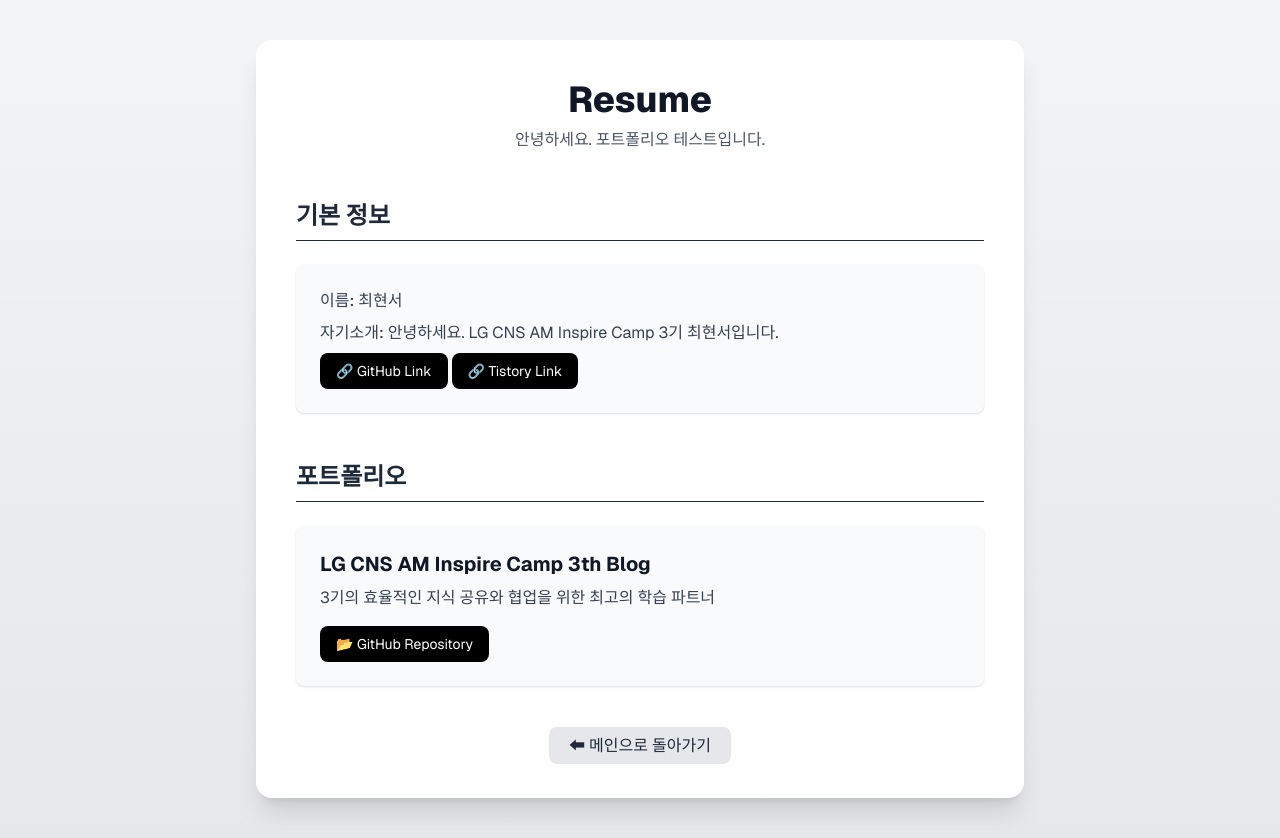
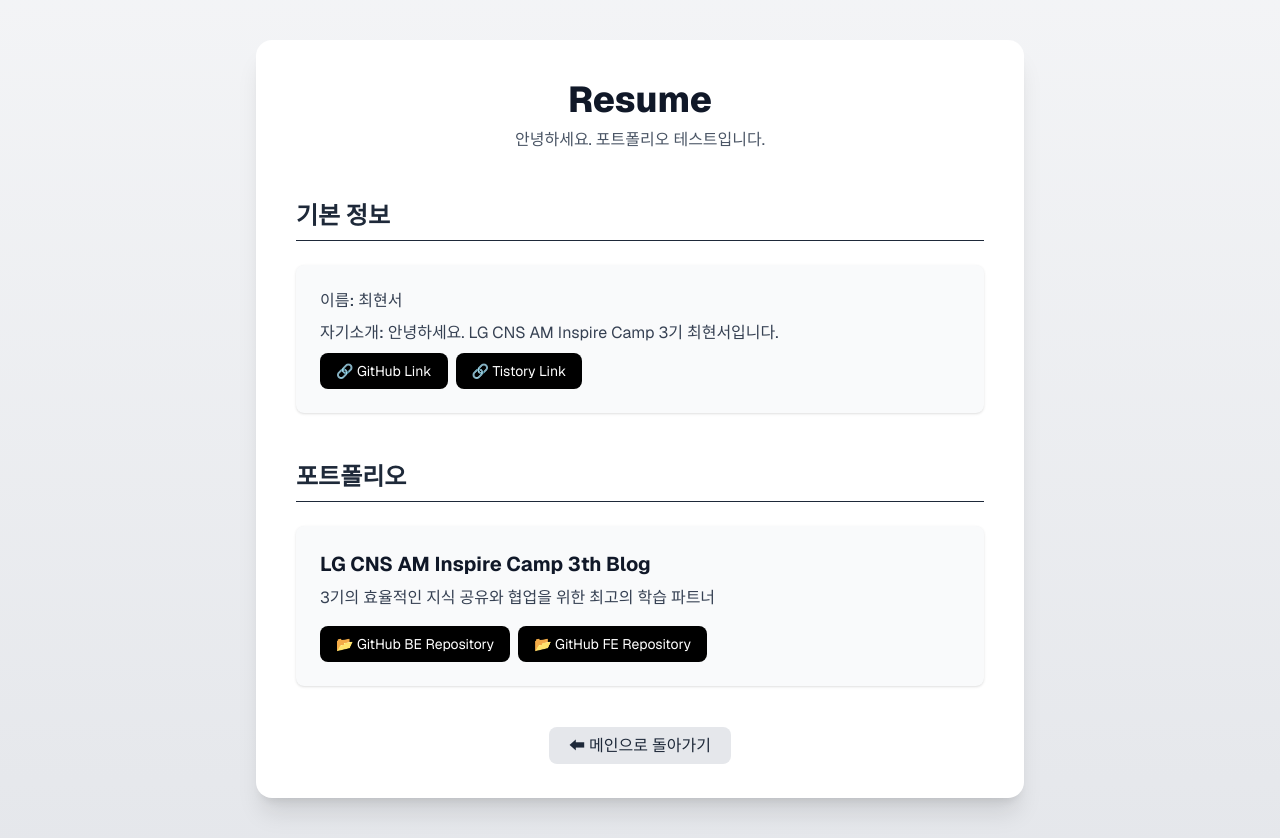
Before and after one commit to aaahyunseo/first-deploy, a Next.js app: page /resume in a window 1280 px wide. Built offline with nearby package versions, Linux system fonts and the light colour scheme.

Commit message:
포트폴리오 FE 깃허브 링크 추가
- 포트폴리오 json 파일에 FE 깃허브 링크 추가
- Resume 페이지에 포트폴리오 FE 깃허브 링크 버튼 추가

```diff
--- a/src/app/resume/page.tsx
+++ b/src/app/resume/page.tsx
@@ -35,7 +35,7 @@
                 >
                 🔗 GitHub Link
                 </a>
-                &nbsp;
+                &nbsp;&nbsp;
                 <a
                 href={generalInfo.blog_url}
                 target="_blank"
@@ -61,11 +61,19 @@
               {portfolio.project_introduction}
             </p>
             <a
-              href={portfolio.project_github_url}
+              href={portfolio.project_be_github_url}
               target="_blank"
               className="inline-block px-4 py-2 bg-black text-white text-sm rounded-lg hover:bg-gray-800 transition"
             >
-              📂 GitHub Repository
+              📂 GitHub BE Repository
+            </a>
+            &nbsp;&nbsp;
+            <a
+              href={portfolio.project_fe_github_url}
+              target="_blank"
+              className="inline-block px-4 py-2 bg-black text-white text-sm rounded-lg hover:bg-gray-800 transition"
+            >
+              📂 GitHub FE Repository
             </a>
           </div>
         </section>
--- a/src/service/resume_portfolio_service.json
+++ b/src/service/resume_portfolio_service.json
@@ -1,5 +1,6 @@
 {
     "project_name" : "LG CNS AM Inspire Camp 3th Blog",
     "project_introduction" : "3기의 효율적인 지식 공유와 협업을 위한 최고의 학습 파트너",
-    "project_github_url" : "https://github.com/aaahyunseo/inspire3-team6-pj1"
+    "project_be_github_url" : "https://github.com/aaahyunseo/inspire3-team6-pj1",
+    "project_fe_github_url" : "https://github.com/StarChoiMarine/CNStudy-FE"
 }
```
